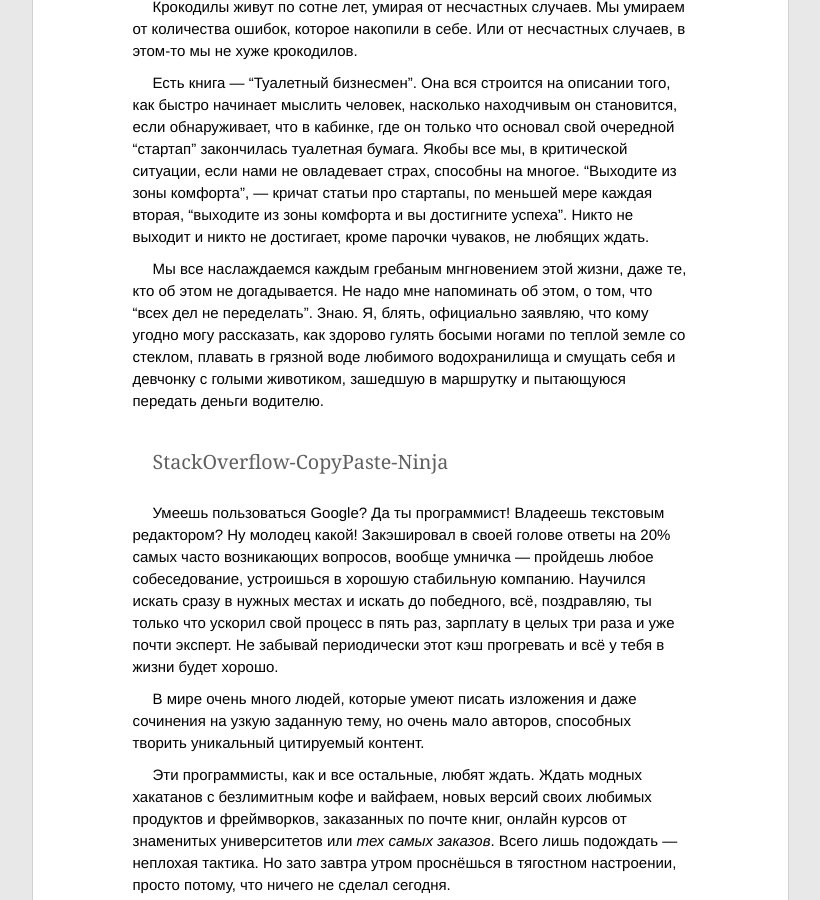
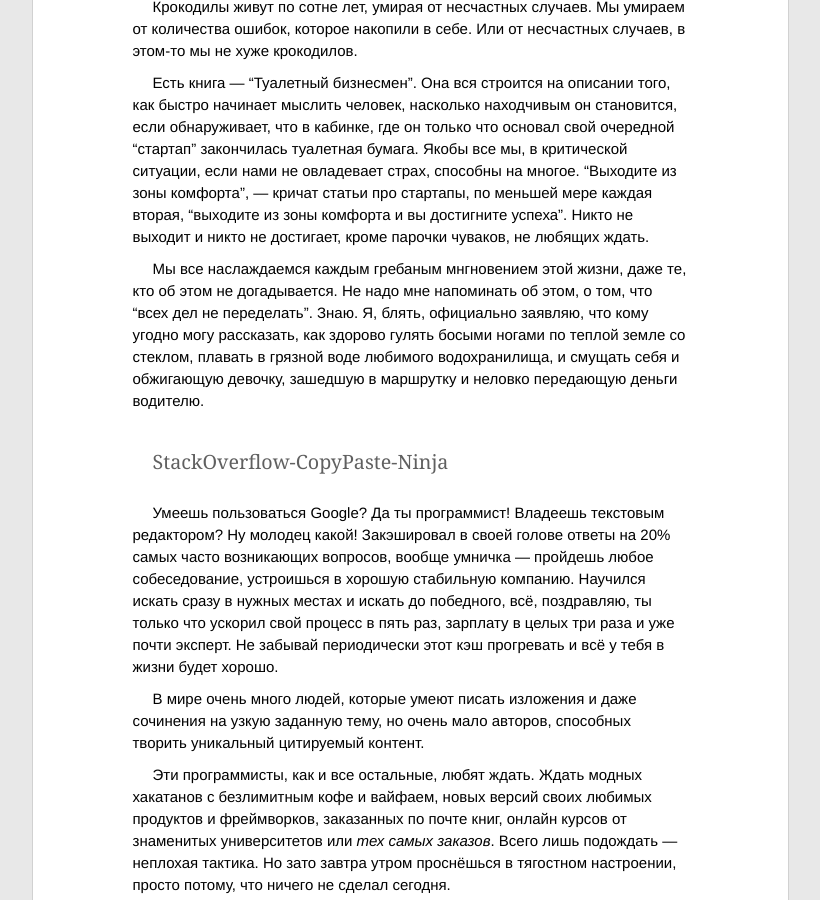
Before and after one commit to ptmt/ptmt.github.com, a Jekyll site: the page built from _posts/2012-05-10-what-are-we-waiting-for.md, in a window 1280 px wide and 900 px high, scrolled down 2744 px. Shown: the whole window, without its empty margins (230-1050 px from the left). Built offline with Jekyll 4.4.1, drawn with Linux system fonts in a browser that asks for light colours; Markdown is read by kramdown in place of the engine named in the settings.

Commit message:
Update _posts/2012-05-10-what-are-we-waiting-for.md

```diff
--- a/_posts/2012-05-10-what-are-we-waiting-for.md
+++ b/_posts/2012-05-10-what-are-we-waiting-for.md
@@ -49,7 +49,7 @@
 
 Есть книга — “Туалетный бизнесмен”.  Она вся строится на описании того, как быстро начинает мыслить человек, насколько находчивым он становится, если обнаруживает, что в кабинке, где он только что основал свой очередной “стартап” закончилась туалетная бумага. Якобы все мы, в критической ситуации, если нами не овладевает страх, способны на многое. “Выходите из зоны комфорта”, —  кричат статьи про стартапы, по меньшей мере каждая вторая, “выходите из зоны комфорта и вы достигните успеха”. Никто не выходит и никто не достигает, кроме парочки чуваков, не любящих ждать.
 
-Мы все наслаждаемся каждым гребаным мнгновением этой жизни, даже те, кто об этом не догадывается. Не надо мне напоминать об этом, о том, что "всех дел не переделать". Знаю. Я, блять, официально заявляю, что кому угодно могу рассказать, как здорово гулять босыми ногами по теплой земле со стеклом, плавать в грязной воде любимого водохранилища и смущать себя и девчонку с голыми животиком, зашедшую в маршрутку и пытающуюся передать деньги водителю.
+Мы все наслаждаемся каждым гребаным мнгновением этой жизни, даже те, кто об этом не догадывается. Не надо мне напоминать об этом, о том, что "всех дел не переделать". Знаю. Я, блять, официально заявляю, что кому угодно могу рассказать, как здорово гулять босыми ногами по теплой земле со стеклом, плавать в грязной воде любимого водохранилища, и смущать себя и обжигающую девочку, зашедшую в маршрутку и неловко передающую деньги водителю.
 
 ##StackOverflow-CopyPaste-Ninja
 
```
